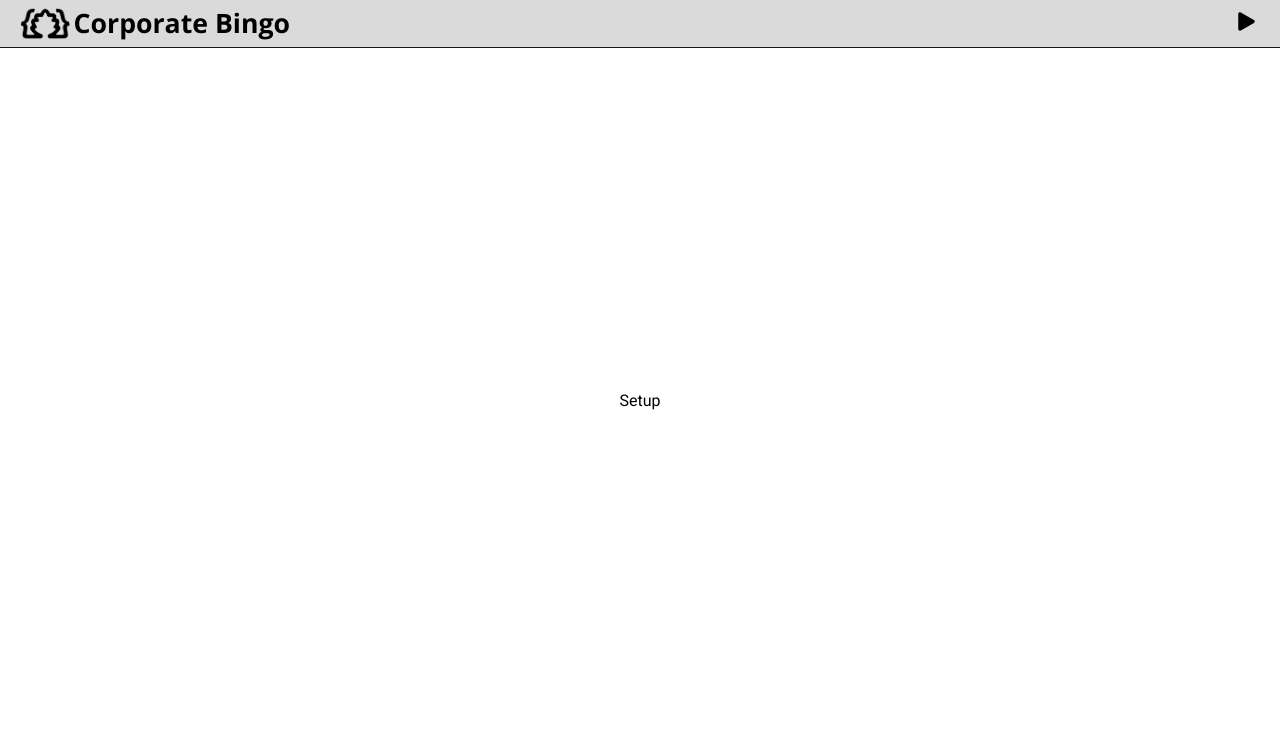
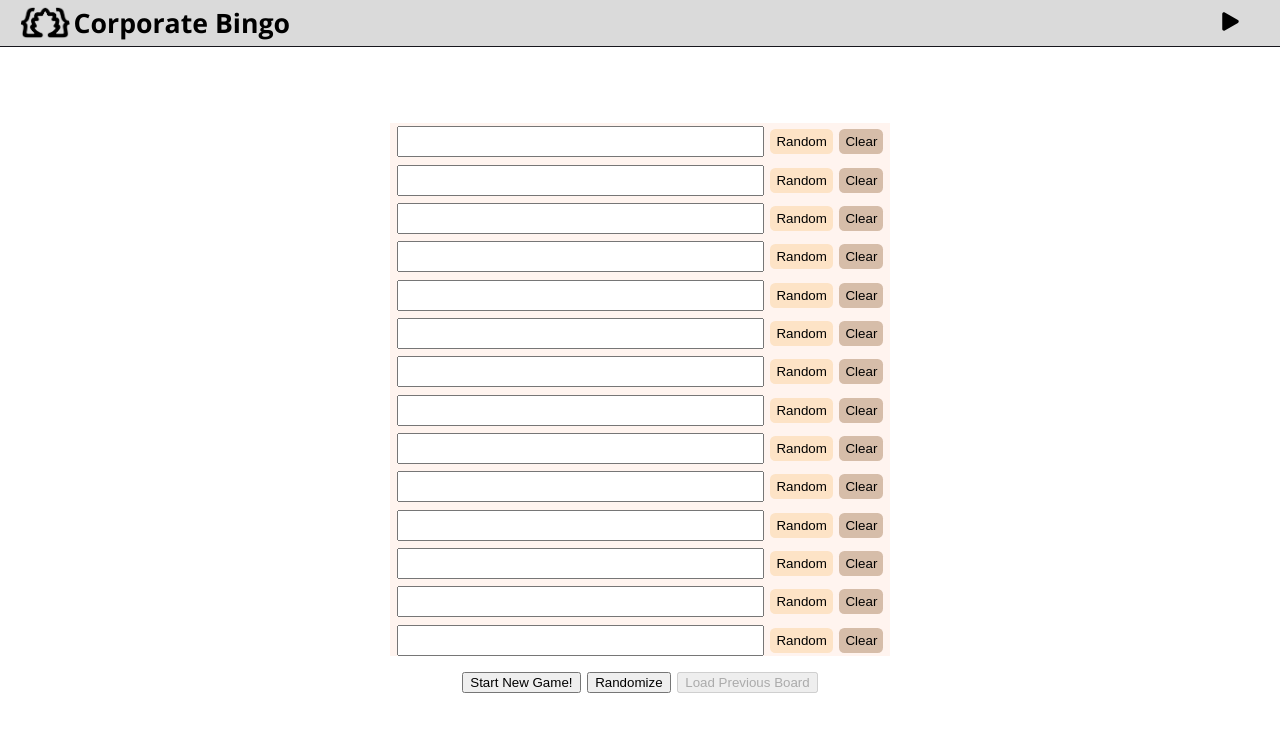
Before and after one commit to LocalNewsTV/corporate-bingo, a React (Vite) app: page / in a window 1280 px wide. Shown: the top 732 px of the page. Built offline with nearby package versions, Linux system fonts and the light colour scheme.

Commit message:
Add customizable tiles + save state

```diff
--- a/src/App.tsx
+++ b/src/App.tsx
@@ -15,7 +15,10 @@ const App = () => {
         state={viewSettings}
         stateToggle={settingsToggle}
       />
-      <Main setup={viewSettings} />
+      <Main
+        setup={viewSettings}
+        stateToggle={settingsToggle}
+      />
     </>
   )
 }
--- a/src/common/BoardHelper.ts
+++ b/src/common/BoardHelper.ts
@@ -7,21 +7,58 @@ const FREE_SPACE: BingoCard = {
 }
 
 class BoardHelper {
-  static defaultPrompts = prompts;
-  static loadFromUserSaved = () => {
+  static defaultPrompts: string[] = prompts;
+  /**
+   * @desc selects random entry from the list of default prompts
+   * @returns string
+   */
+  static randomPrompt(): string {
+    const index = Math.floor(Math.random() * this.defaultPrompts.length)
+    return this.defaultPrompts[index];
+  }
+  /**
+   * @desc Fetches users local storage data to create set of BingoCards
+   */
+  static loadFromUserSaved(): string[] {
     const userPrompts = localStorage.getItem("userPrompts");
-    if (!userPrompts) { return BoardHelper.generateFromDefault() }
-    return this.generateBoard(JSON.parse(userPrompts));
+    if (userPrompts == null) { return this.returnRandomPrompts(); }
+    return JSON.parse(userPrompts);
   }
-  static saveUserPrompts(userPrompts: Array<string>) {
-    localStorage.save("userPrompts", JSON.stringify(userPrompts))
+  /**
+   * @desc Saves users prompts to localStorage
+   * @param userPrompts Users array of prompts
+   */
+  static saveUserPrompts(userPrompts: Array<string>): void {
+    localStorage.setItem("userPrompts", JSON.stringify(userPrompts))
   }
-  static generateFromDefault() {
+  /**
+   * @desc Creates set of BingoCards using the built-in prompts
+   */
+  static generateFromDefault(): BingoCard[][] {
     return this.generateBoard(this.defaultPrompts);
   }
 
-  static generateBoard(userSubmittedInput: Array<string>): BingoCard[][] {
-    const arrayPrompts = [...userSubmittedInput];
+  static returnRandomPrompts(): string[] {
+    const arrayPrompts = [...this.defaultPrompts]
+    const returnVal: string[] = []
+    while (returnVal.length < 24) {
+      const pos = Math.floor(Math.random() * arrayPrompts.length);
+      returnVal.push(arrayPrompts[pos]);
+      arrayPrompts.splice(pos, 1);
+    }
+    return returnVal;
+  }
+  /**
+   * @desc Creates a set of BingoCards using the supplied list
+   * @param textPrompts
+   * @returns
+   */
+  static generateBoard(textPrompts: Array<string>): BingoCard[][] {
+    if (textPrompts.length < 24) {
+      alert("Invalid length of items... Returning default list");
+      return this.generateFromDefault();
+    }
+    const arrayPrompts = [...textPrompts];
     const board: Array<Array<BingoCard>> = []
     for (let i = 1; i <= 5; i++) {
       const subBoard: Array<BingoCard> = [];
--- a/src/components/Header/Header.style.ts
+++ b/src/components/Header/Header.style.ts
@@ -2,10 +2,11 @@ import styled from "@emotion/styled";
 import { black, navBar } from "../../constants/theming";
 
 export const StyledHeader = styled.header`
+  width: 100%;
   position: absolute;
   top: 0;
   left: 0;
-  width: 100%;
+  box-sizing: border-box;
   display: flex;
   align-items: center;
   background: ${navBar};
--- /dev/null
+++ b/src/components/PromptCustomizer/PromptCustomizer.style.ts
@@ -0,0 +1,40 @@
+import styled from "@emotion/styled";
+import { cozyFive, cozyOne, cozyThree } from "../../constants/theming";
+
+const height = '25px';
+
+export const StyledLi = styled.li`
+  padding: 5pt;
+  height: ${height};
+  background-color: ${cozyOne};
+  display: flex;
+  align-items: center;
+  flex-direction: row;
+  & > input {
+  margin-right: auto;
+  }
+  & > button {
+      margin-left: 5pt;
+  }
+`
+export const StyledCopy = styled.button`
+  height: 100%;
+  border-radius: 4pt;
+  background-color: ${cozyFive};
+  border: 0;
+`
+export const StyledRandom = styled.button`
+  height: 100%;
+  border-radius: 4pt;
+  background-color: ${cozyThree};
+  border: 0;
+`
+
+export const StyledInput = styled.input`
+  height: ${height};
+  width: 100%;
+  padding-left: 0.5em;
+  &:focus {
+    outline: none;
+  }
+`;
--- /dev/null
+++ b/src/components/PromptCustomizer/PromptCustomizer.tsx
@@ -0,0 +1,28 @@
+import { ChangeEvent } from "react";
+import { StyledCopy, StyledInput, StyledLi, StyledRandom } from "./PromptCustomizer.style";
+import BoardHelper from "../../common/BoardHelper";
+
+type PropTypes = {
+  text: string;
+  index: number;
+  textPromptHandler: (index: number, value: string) => void
+}
+const PromptCustomizer = ({ text, index, textPromptHandler }: PropTypes) => {
+  const handleChange = (evt: ChangeEvent<HTMLInputElement>) => textPromptHandler(index, evt.target.value);
+  const handleClear = () => textPromptHandler(index, "");
+  const handleRandom = () => textPromptHandler(index, BoardHelper.randomPrompt());
+
+  return (
+    <StyledLi>
+      <StyledInput
+        type="text"
+        value={text}
+        onChange={handleChange}
+      />
+      <StyledRandom onClick={handleRandom}>Random</StyledRandom>
+      <StyledCopy onClick={handleClear}>Clear</StyledCopy>
+    </StyledLi>
+  )
+}
+
+export default PromptCustomizer;
--- a/src/components/views/Main/Main.tsx
+++ b/src/components/views/Main/Main.tsx
@@ -6,11 +6,35 @@ import BingoCard from "../../../types/BingoCard";
 
 type PropTypes = {
   setup: boolean,
+  stateToggle: () => void;
 }
 
-const Main = ({ setup }: PropTypes) => {
+const Main = ({ setup, stateToggle }: PropTypes) => {
   const [prompts, setPrompts] = useState<BingoCard[][]>([]);
-  const clickHandler = (x: number, y: number) => {
+  const [textPrompts, setTextPrompts] = useState<string[]>(Array(24).fill(""));
+  const handleLoadButton = () => {
+    setTextPrompts(BoardHelper.loadFromUserSaved())
+  }
+  const handlePlayButton = () => {
+    if ([...new Set(textPrompts)].length == 24) {
+      BoardHelper.saveUserPrompts(textPrompts);
+      setPrompts(BoardHelper.generateBoard(textPrompts))
+      stateToggle();
+    } else {
+      alert("You need 24 unique items to play")
+    }
+  }
+  const handleAllRandom = () => {
+    setTextPrompts(BoardHelper.returnRandomPrompts());
+  }
+  const textPromptHandler = (index: number, newVal: string) => {
+    setTextPrompts((oldPrompts) => {
+      const temp = [...oldPrompts];
+      temp[index] = newVal
+      return temp;
+    })
+  }
+  const handleCardFlip = (x: number, y: number) => {
     setPrompts((prompts) => {
       const temp = prompts.map((row, rowIndex) => {
         if (rowIndex === x) {
@@ -36,9 +60,15 @@ const Main = ({ setup }: PropTypes) => {
       {setup
         ? <Board
           prompts={prompts}
-          clickHandler={clickHandler}
+          clickHandler={handleCardFlip}
         />
-        : <Setup />
+        : <Setup
+          textPrompts={textPrompts}
+          textPromptHandler={textPromptHandler}
+          handlePlayButton={handlePlayButton}
+          handleAllRandom={handleAllRandom}
+          loadUserPrompts={handleLoadButton}
+        />
       }
     </>)
 }
--- a/src/components/views/Setup/Setup.style.ts
+++ b/src/components/views/Setup/Setup.style.ts
@@ -0,0 +1,29 @@
+import styled from "@emotion/styled";
+
+export const StyledUl = styled.ul`
+  padding: 0;
+  box-sizing: border-box;
+  width: 100%;
+  max-height: 400pt;
+  overflow-y: auto;
+`;
+
+export const ViewContainer = styled.div`
+  display: flex;
+  min-height:95vh;
+  width: 100%;
+  max-width: 500px;
+  box-sizing: border-box;
+  align-items: center;
+  justify-content: center;
+  flex-direction: column;
+`;
+
+export const ButtonContainer = styled.div`
+  & > button {
+    margin-left: 5pt;
+  }
+  & > button:first-of-type {
+    margin-left: 0;
+  }
+`
--- a/src/components/views/Setup/Setup.tsx
+++ b/src/components/views/Setup/Setup.tsx
@@ -1,8 +1,32 @@
-const Setup = () => {
+import PromptCustomizer from "../../PromptCustomizer/PromptCustomizer";
+import { ButtonContainer, StyledUl, ViewContainer } from "./Setup.style";
+
+type PropTypes = {
+  textPrompts: string[]
+  textPromptHandler: (index: number, newVal: string) => void
+  handlePlayButton: () => void;
+  handleAllRandom: () => void;
+  loadUserPrompts: () => void;
+}
+const Setup = ({ textPrompts, textPromptHandler, handlePlayButton, handleAllRandom, loadUserPrompts }: PropTypes) => {
+  const disabled = localStorage.getItem("userPrompts") === null;
   return (
-    <div>
-      Setup
-    </div>
+    <ViewContainer>
+      <StyledUl>
+        {textPrompts.map((text, index) => (
+          <PromptCustomizer
+            key={index}
+            index={index}
+            text={text}
+            textPromptHandler={textPromptHandler}
+          />))}
+      </StyledUl>
+      <ButtonContainer>
+        <button onClick={handlePlayButton}>Start New Game!</button>
+        <button onClick={handleAllRandom}>Randomize</button>
+        <button onClick={loadUserPrompts} disabled={disabled}>Load Previous Board</button>
+      </ButtonContainer>
+    </ViewContainer>
   )
 }
 
```
